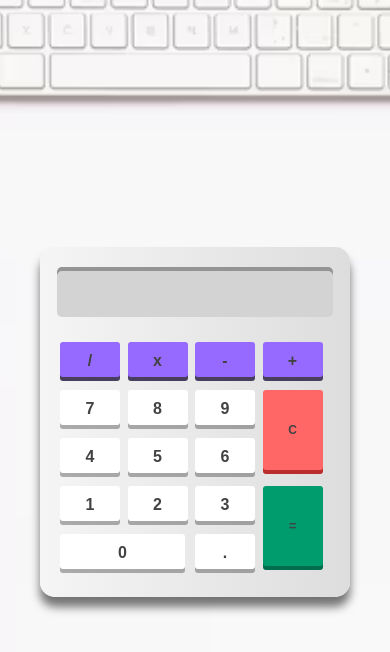
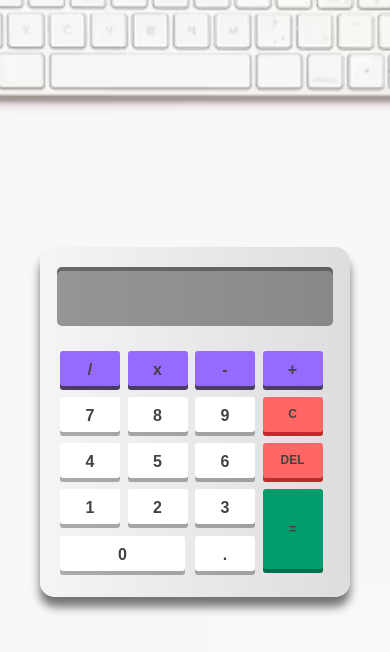
Before and after one commit to RianVitor26/calculator, a plain HTML site: page src/index.html in a window 390 px wide. Drawn offline with Linux system fonts and the light colour scheme.

Commit message:
style: implementando botão de deletar últimmo elemento

```diff
--- a/src/css/base.css
+++ b/src/css/base.css
@@ -1,6 +1,6 @@
 :root {
     --calc-bg: linear-gradient(to right, #f5f5f5, #dddddd);
-    --display-bg: #d3d3d3;
+    --display-bg: #00000063;
     --num-bg: white;
     --num-bg-hover: rgb(224, 224, 224);
     --num-bg-border: rgb(175, 175, 175);
--- a/src/css/queryes.css
+++ b/src/css/queryes.css
@@ -25,8 +25,12 @@
 
     .clear {
         grid-column: 4;
-        grid-row: 2/4;
-        height: 8rem;
+        grid-row: 2/3;
+    }
+    .del{
+        grid-column: 4;
+        grid-row: 3/4;
+
     }
 
     .equal {
--- a/src/css/style.css
+++ b/src/css/style.css
@@ -10,23 +10,25 @@
     border-radius: 1.5rem;
     box-shadow: 0 1rem 1rem rgb(116, 116, 116);
     animation: calculator_animation 1s ease-in-out;
+    user-select: none;
 }
 
 
 .display-container {
-    text-shadow: 1px 1px 2px rgba(0, 0, 0, .2);
-    font-size: 1.3rem;
+
+    font-size: 1.5rem;
     letter-spacing: .1rem;
     color: var(--text);
     text-align: right;
-    line-height: 30px;
+    line-height: 3rem;
     width: 95%;
-    height: 5rem;
+    height: 6rem;
     margin: 1.5rem auto;
     padding: 1rem;
     background: var(--display-bg);
     box-shadow: inset 0px 4px rgba(0, 0, 0, .3);
     border-radius: .5rem;
+    overflow-x: auto;
 }
 
 .buttons-container {
@@ -50,7 +52,6 @@
     border-radius: 3px;
     padding: 1rem;
     box-shadow: 0 4px rgba(0, 0, 0, .3);
-    user-select: none;
     transition: all .2s ease;
 }
 
@@ -62,7 +63,8 @@
 
 .button0 {
     grid-column: 1/3;
-    width: 12.5rem;
+    width: 100%;
+
 }
 
 .operator {
@@ -76,13 +78,11 @@
 }
 
 .clear {
-    height: 80px;
     grid-column: 5;
-    grid-row: 1/3;
+    grid-row: 1/2;
     background: var(--clear-bg);
     box-shadow: 0 .4rem var(--clear-bg-border);
     color: var(--text);
-    line-height: 60px;
     font-size: 1.2rem;
 }
 
@@ -111,3 +111,12 @@
     box-shadow: 0 0 var(--plus-border-color);
     transform: translateY(.4rem);
 }
+
+.del{
+    grid-column: 5;
+    grid-row: 2/3;
+    background: var(--clear-bg);
+    box-shadow: 0 .4rem var(--clear-bg-border);
+    color: var(--text);
+    font-size: 1.2rem;
+}
--- a/src/index.html
+++ b/src/index.html
@@ -34,6 +34,7 @@
             <span class="button operator">-</span>
             <span class="button button0">0</span>
             <span class="button">.</span>
+            <span class="button del">DEL</span>
             <span class="button operator">+</span>
             <span class="button clear">C</span>
             <span class="button equal">=</span>
--- a/src/js/script.js
+++ b/src/js/script.js
@@ -25,6 +25,10 @@ function insertValueOnDisplay(clickedButtonValue) {
         calculateResult()
         return
     }
+    if (clickedButtonValue === 'DEL') {
+       deleteLastElement()
+       return
+    }
 
     display.innerHTML += clickedButtonValue
 }
```
